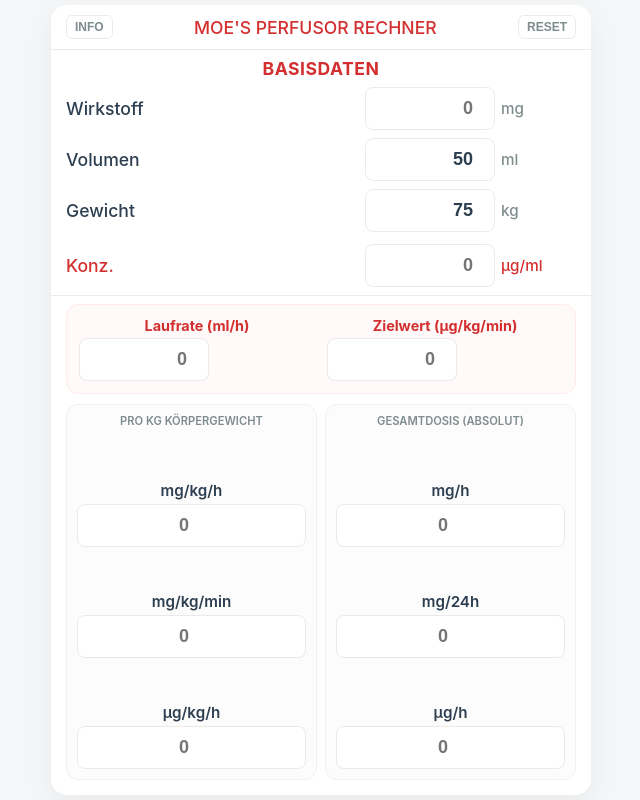
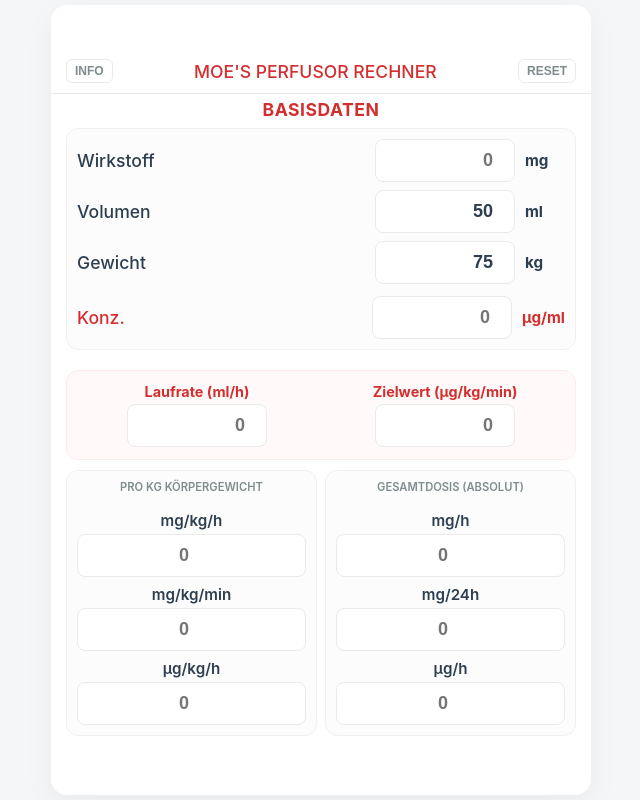
Before and after one commit to Moe1701/perfusor-rechner, a React (Vite) app: page / in a window 1280 px wide. Shown: the whole page, without its empty margins (319-959 px from the left). Built offline with nearby package versions, Linux system fonts and the light colour scheme.

Commit message:
style(ui): encapsulate base data in tile container, center primary rate inputs, enlarge top units, and rebalance vertical layout towards screen center

```diff
--- a/src/components/calculator/BaseDataSection.jsx
+++ b/src/components/calculator/BaseDataSection.jsx
@@ -1,13 +1,16 @@
 import { InputGroup } from '../ui/InputGroup';
+import { Tile } from '../ui/Tile';
 
 export const BaseDataSection = ({ baseData, onChange }) => (
     <div className="section">
         <div className="section-title">Basisdaten</div>
+        <Tile>
             <InputGroup id="med-mg" label="Wirkstoff" value={baseData.mg} unit="mg" onChange={(val) => onChange('mg', val)} />
             <InputGroup id="vol-ml" label="Volumen" value={baseData.ml} unit="ml" onChange={(val) => onChange('ml', val)} />
             <InputGroup id="weight-kg" label="Gewicht" value={baseData.weight} unit="kg" onChange={(val) => onChange('weight', val)} />
             <div style={{ marginTop: '12px' }}>
                 <InputGroup id="conc-mcgml" label="Konz." value={baseData.concentration} unit="µg/ml" onChange={(val) => onChange('concentration', val)} highlight />
             </div>
+        </Tile>
     </div>
 );
--- a/src/styles/globals.css
+++ b/src/styles/globals.css
@@ -44,7 +44,8 @@ body {
     display: flex;
     flex-direction: column;
     flex-grow: 1;
-    height: 100%; /* Zwingt die Karte, den Platz des nun wachsenden #root-Containers voll auszufüllen */
+    height: 100%;
+    justify-content: center; /* MAGIE: Zieht alle 3 Sektionen in die vertikale Mitte (Richtung 0/0)! */
 }
 
 .header { padding: 10px 15px; display: flex; justify-content: space-between; align-items: center; border-bottom: 1px solid var(--border-light); }
@@ -52,16 +53,15 @@ body {
 .header-btn { background: none; border: 1px solid var(--border-light); color: var(--text-muted); padding: 4px 8px; border-radius: 6px; font-size: 0.75rem; font-weight: 600; text-transform: uppercase; cursor: pointer; }
 
 .section {
-    padding: 8px 15px; /* Minimal weniger Innenabstand oben/unten, um Platz für das große Grid zu machen */
-    border-bottom: 1px solid var(--border-light);
+    padding: 5px 15px;
+    border-bottom: none; /* Harte Striche entfernt, da wir jetzt Container/Tiles nutzen */
 }
 
 .section:last-child {
-    border-bottom: none;
     padding-bottom: 15px;
     display: flex;
     flex-direction: column;
-    flex: 1; /* Nur die untere Sektion wächst */
+    /* flex: 1 entfernt, damit die Boxen nicht mehr unnatürlich riesig gestreckt werden */
 }
 
 .section-title {
@@ -114,7 +114,9 @@ body {
 
 .primary-rates-grid input {
     text-align: center;
-    max-width: 100%;
+    max-width: 140px; /* Gleiche Breite wie die Basisdaten oben für die Flucht */
+    margin: 0 auto; /* Zentriert die Eingabefelder perfekt unter der Überschrift */
+    width: 100%;
 }
 
 /* =========================================
@@ -150,7 +152,7 @@ body {
 
 .input-wrapper input {
     width: 100%;
-    max-width: 130px; /* Macht die Felder in den Basisdaten kürzer */
+    max-width: 140px; /* Breite leicht erhöht, um die Flucht mit dem Zielwert-Feld zu bilden */
     font-size: 18px;
     font-weight: 600;
     padding: 10px 6px;
@@ -163,7 +165,14 @@ body {
 
 .input-wrapper input:focus { outline: none; border-color: #ffbaba; box-shadow: 0 0 0 3px rgba(211, 47, 47, 0.05); }
 
-.unit { margin-left: 6px; font-size: 0.95rem; font-weight: 500; color: var(--text-muted); flex: 0 0 75px; }
+.unit {
+    margin-left: 10px;
+    font-size: 0.95rem; /* Gleiche Größe wie im unteren Grid */
+    font-weight: 700; /* Fett wie im unteren Grid */
+    color: var(--text-dark);
+    flex: 0 0 40px; /* Feste Breite, damit alle oberen Felder perfekt übereinander stehen */
+    text-align: left;
+}
 
 /* Grid-Spezifische Eingabefelder */
 .rates-grid .input-wrapper input {
```
Lines whose indentation alone changed are shown as unchanged.
